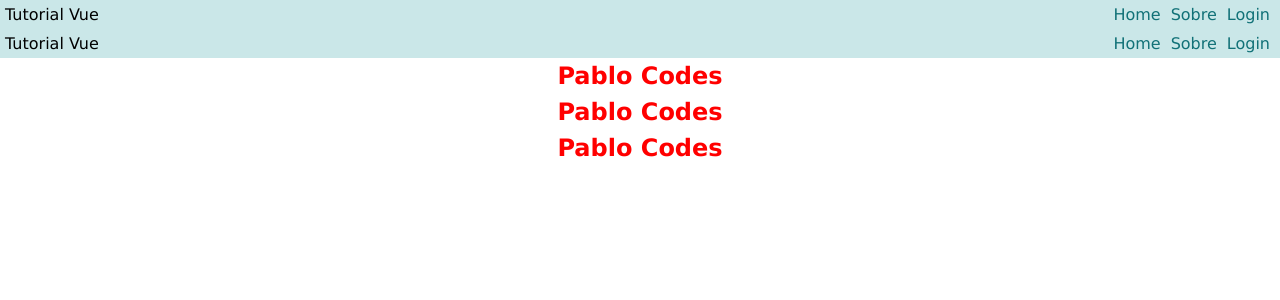
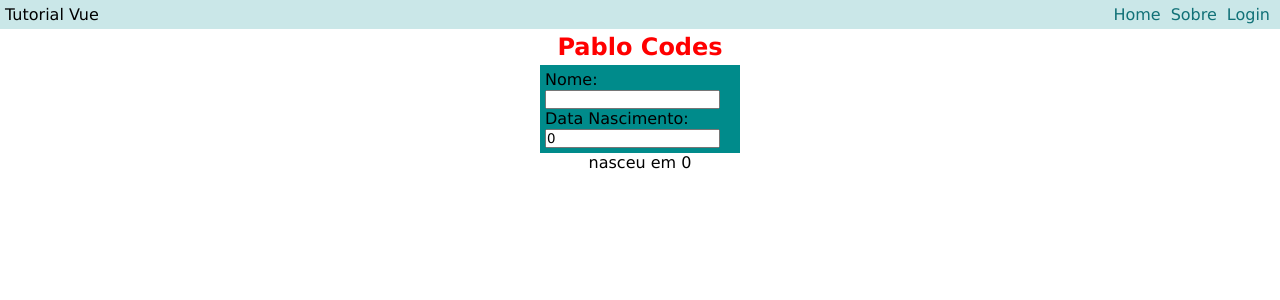
Before and after one commit to LuizMarcello/pablocodes_tutorial_vue, a Vue app: page / in a window 1280 px wide. Shown: the top 300 px of the page. Built offline with nearby package versions, Linux system fonts and the light colour scheme.

Commit message:
Rolândia:11.05.23_15:29hs

```diff
--- a/src/App.vue
+++ b/src/App.vue
@@ -1,18 +1,25 @@
 <template>
-  <NavBar></NavBar>
+  <NavBar />
+  <!--  <NavBar></NavBar> -->
+  <!-- <navBar></navBar> -->
   <!-- Existe também um "componente genérico" chamado "component" -->
-  <component is="NavBar"></component>
+  <!-- <component is="NavBar"></component> -->
   <header>
     <Cabecalho />
-    <cabecalho></cabecalho>
-    <Cabecalho></Cabecalho>
+    <!-- <cabecalho></cabecalho> -->
+    <!--  <Cabecalho></Cabecalho> -->
   </header>
 
-  <main></main>
+  <main>
+    <Usuario />
+    <!-- <Usuario></Usuario> -->
+    <!-- <usuario></usuario> -->
+  </main>
 </template>
 
 <script setup>
 import Cabecalho from "./components/Cabecalho.vue";
+import Usuario from "./components/Usuario.vue";
 //import NavBar from "./components/NavBar.vue";
 /* O componente "NavBar.vue" agora está de forma global, no main.js */
 </script>
--- /dev/null
+++ b/src/components/Usuario.vue
@@ -0,0 +1,57 @@
+<template>
+  <div>
+    <form action="" class="formulario">
+      <label for="nome">Nome:</label><br />
+      <input type="text" id="nome" name="nome" v-model="pessoa.nome" /><br />
+      <label for="dataNascimento">Data Nascimento:</label><br />
+      <input
+        type="number"
+        id="dataNascimento"
+        name="dataNascimento"
+        v-model="pessoa.dataNascimento"
+      /><br />
+    </form>
+  </div>
+
+  <p style="text-align: center">
+    {{ pessoa.nome }} nasceu em {{ pessoa.dataNascimento }}
+  </p>
+</template>
+
+<script setup>
+/* Reatividade do vueJS */
+/* O "ref" é mais específico para tipos primitivos,
+   como numero, booleano. */
+/* O "reactive" é mais focado em objetos. */
+import { ref, reactive } from "vue";
+//const nome = ref("Pablo Codes");
+//const dataNascimento = ref(0);
+//const idade = ref(25);
+
+/* Para alterar estas propriedades */
+//console.log(idade.value);
+//idade.value = 27;
+//console.log(idade.value);
+
+/* Criando o objeto "pessoa" */
+const pessoa = reactive({
+  nome: "",
+  dataNascimento: 0,
+  idade: 0,
+});
+
+/* Para alterar uma propriedade deste objeto */
+/* Neste caso, não precisa do ".value" */
+console.log(pessoa.idade);
+pessoa.idade = 27;
+console.log(pessoa.idade);
+</script>
+
+<style scoped>
+.formulario {
+  margin: 0 auto;
+  padding: 5px;
+  width: 200px;
+  background-color: darkcyan;
+}
+</style>
```
